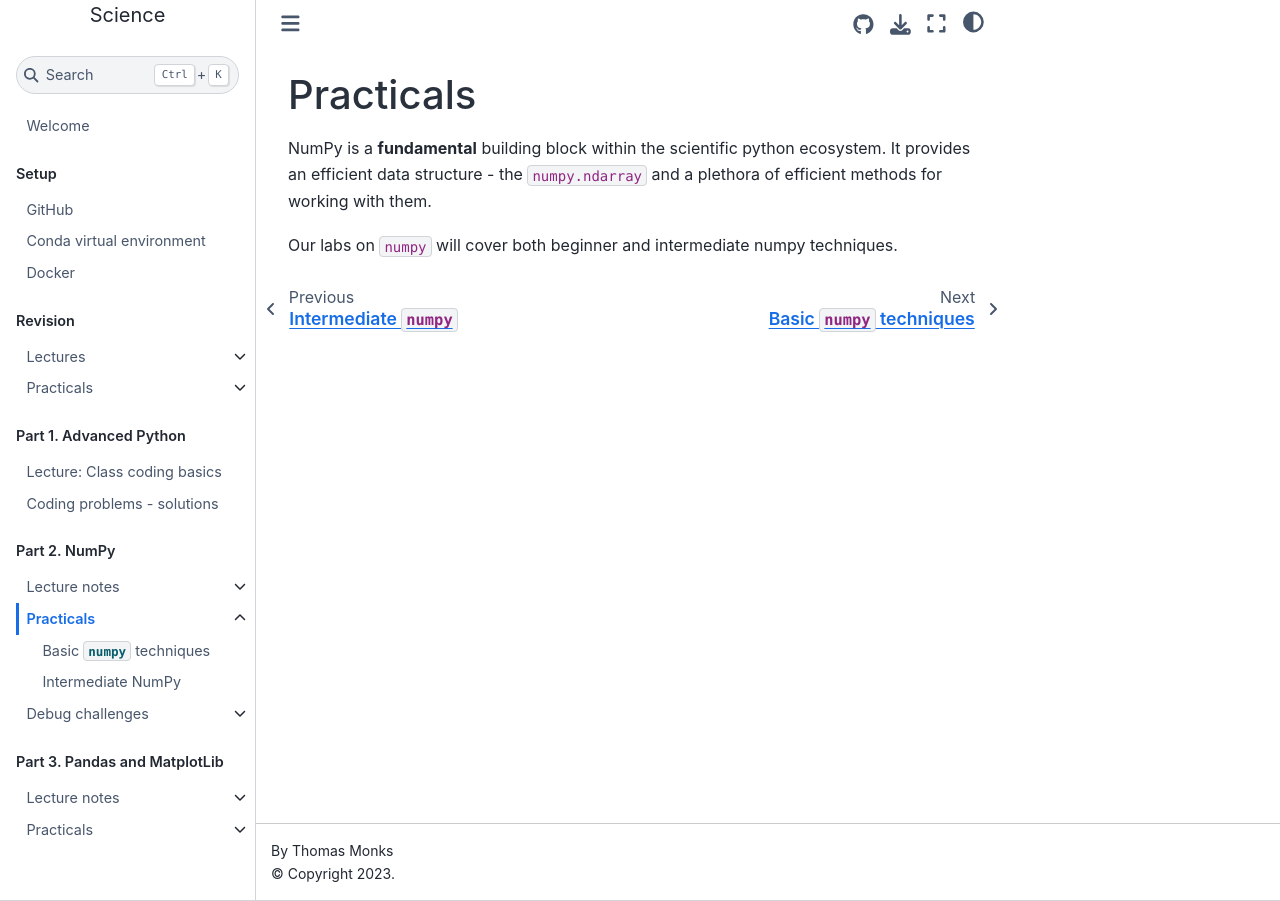
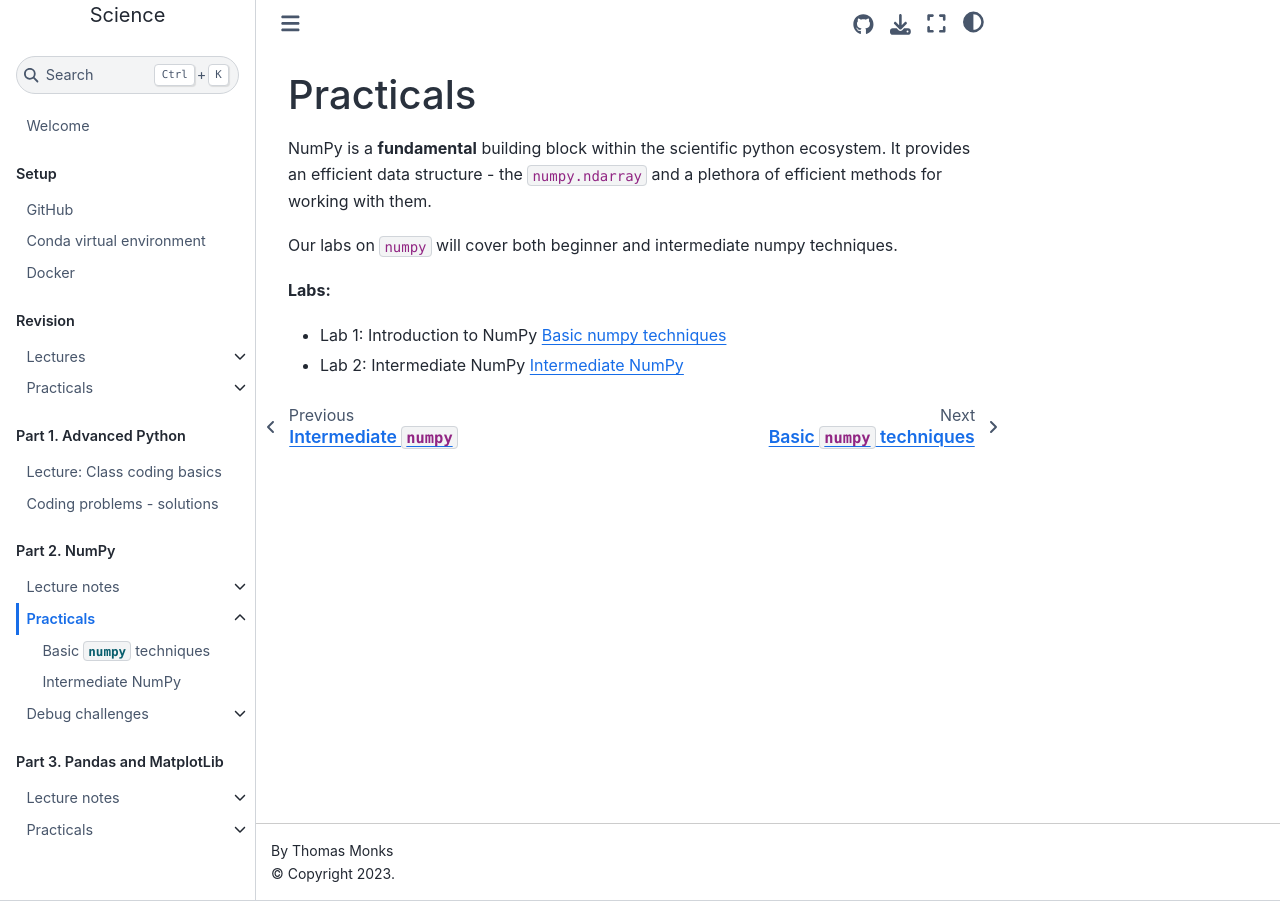
Before and after one commit to health-data-science-OR/coding-for-ml, a Jupyter Book: the page built from content/02_numpy/02_labs_front_page.md, in a window 1280 px wide. Built offline with Jupyter Book 1.0.4 settings and Sphinx 7.4.7 and the Sphinx Book theme 1.1.4, drawn with Linux system fonts in a browser that asks for light colours.

Commit message:
NUMPY: outline link to labs

```diff
--- a/content/02_numpy/02_labs_front_page.md
+++ b/content/02_numpy/02_labs_front_page.md
@@ -3,3 +3,8 @@
 NumPy is a **fundamental** building block within the scientific python ecosystem.  It provides an efficient data structure - the `numpy.ndarray` and a plethora of efficient methods for working with them.
 
 Our labs on `numpy` will cover both beginner and intermediate numpy techniques.
+
+**Labs:**
+
+* Lab 1: Introduction to NumPy {doc}`./labs/02_lab1`
+* Lab 2: Intermediate NumPy {doc}`./labs/02_lab2`
```
